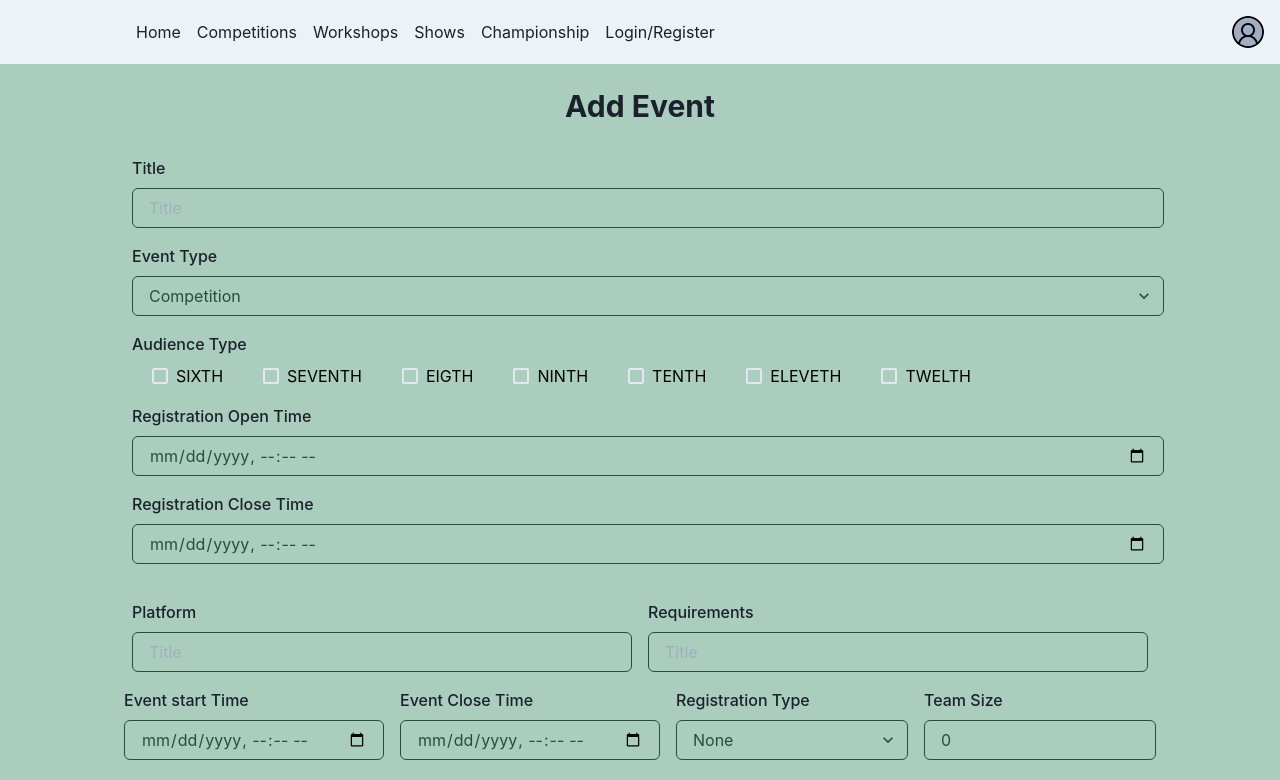
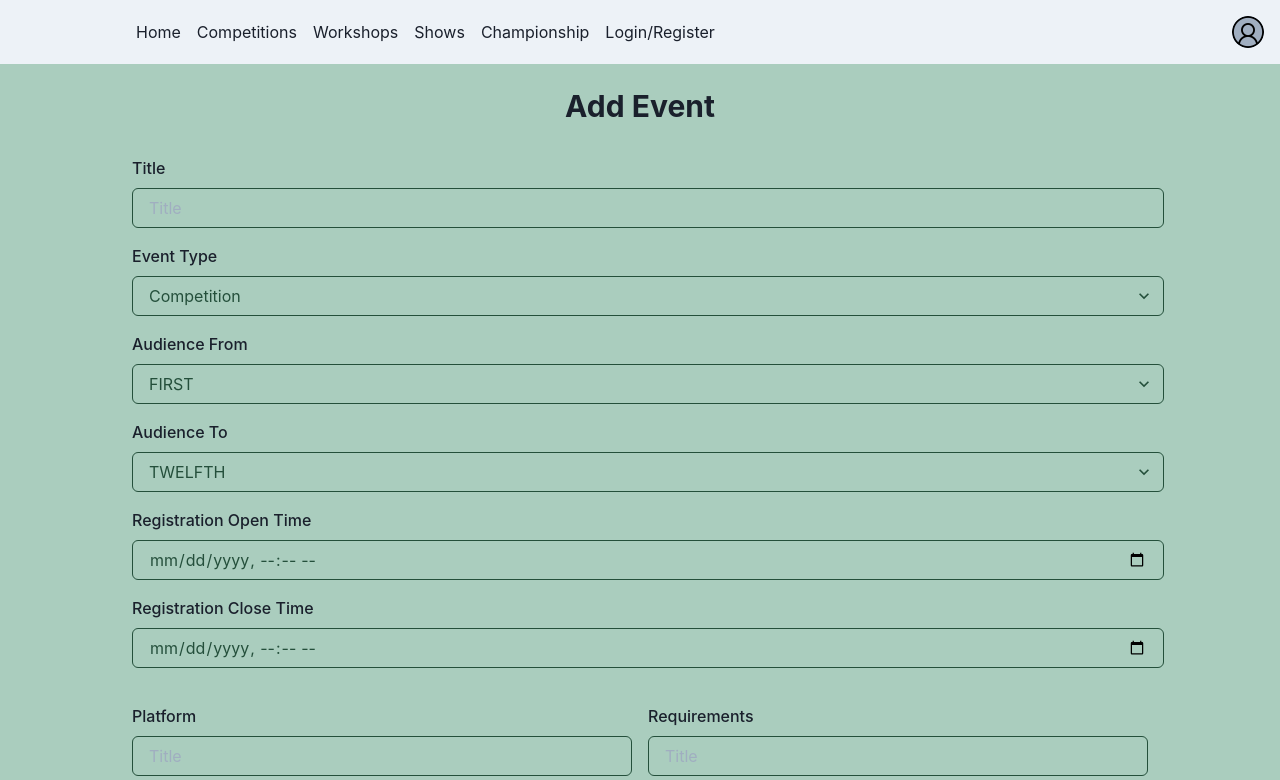
Before and after one commit to ShaastraWebops/shaastra-junior-website, a React (Create React App) app: page /addevent in a window 1280 px wide. Shown: the top 780 px of the page. Built offline with nearby package versions, Linux system fonts and the light colour scheme; some icons are missing; a web font is replaced by a local one.

Commit message:
changes standards from 6th-12th to 1st-12th

```diff
--- a/src/components/pages/Admin/AddEvent.tsx
+++ b/src/components/pages/Admin/AddEvent.tsx
@@ -8,15 +8,12 @@ import moment from "moment";
 import { AddIcon, CheckIcon, MinusIcon } from '@chakra-ui/icons'
 import '../../../styles/addevent.css'
 import { GETEVENTS } from '../../../Queries.graphql'
+import { StandardArray } from '../../../types/generated/constants'
 
 
 
 const AddEvent = () => {
 
-  const audience = [
-    Standard.Sixth, Standard.Seventh, Standard.Eigth, Standard.Ninth,
-    Standard.Tenth, Standard.Eleventh, Standard.Twelfth
-  ];
   const [filter, setFilter] = React.useState("")
   const [addEvent, { data }] = useCreateEventMutation();
   const [image, setImage] = React.useState<any | null>();
@@ -24,13 +21,6 @@ const AddEvent = () => {
   const [uploaded, setUploaded] = React.useState(false);
   const [spinner, setSpinner] = React.useState(false);
   const [aerror, setError] = React.useState();
-  const [checked6, setChecked6] = React.useState(false);
-  const [checked7, setChecked7] = React.useState(false);
-  const [checked8, setChecked8] = React.useState(false);
-  const [checked9, setChecked9] = React.useState(false);
-  const [checked10, setChecked10] = React.useState(false);
-  const [checked11, setChecked11] = React.useState(false);
-  const [checked12, setChecked12] = React.useState(false);
 
   const [faqs, setfaqs] = React.useState([{ question: '', answer: '' }]);
   const [addfaq] = useCreateEventFaqMutation();
@@ -74,7 +64,8 @@ const AddEvent = () => {
           initialValues={{
             "title": "",
             "type": EventType.Competitions,
-            "Audience Type": [Standard.Twelfth],
+            "audienceStart": 0,
+            "audienceEnd": 11,
             "rot": "",
             "rct": "",
             "est": "",
@@ -86,14 +77,6 @@ const AddEvent = () => {
             "description": "",
           }}
           onSubmit={async (values, actions) => {
-            let audience: any[] = [];
-            if (checked6) audience.push(Standard.Sixth)
-            if (checked7) audience.push(Standard.Seventh)
-            if (checked8) audience.push(Standard.Eigth)
-            if (checked9) audience.push(Standard.Ninth)
-            if (checked10) audience.push(Standard.Tenth)
-            if (checked11) audience.push(Standard.Eleventh)
-            if (checked12) audience.push(Standard.Twelfth)
 
             await addEvent({
               variables: {
@@ -101,7 +84,7 @@ const AddEvent = () => {
                   title: values.title,
                   description: values.description,
                   eventType: values.type,
-                  audience: audience,
+                  audience: StandardArray.slice(values.audienceStart, values.audienceEnd),
                   platform: values.platform,
                   requirements: values.requirements,
                   registrationOpenTime: moment(values.rot).format("DD/MM/YYYY h:mm a"),
@@ -168,59 +151,23 @@ const AddEvent = () => {
                     </FormControl>
                   )}
                 </Field>
-                <Field name="Audience Type">
+                <Field name="audienceStart">
                   {({ field }: { field: any }) => (
                     <FormControl m={2}>
-                      <FormLabel >Audience Type</FormLabel>
-                      <Checkbox
-                        isChecked={checked6}
-                        onChange={(e) => setChecked6(!checked6)}
-                        marginX={"20px"}
-                      >
-                        <Text color={"black"}>SIXTH</Text>
-                      </Checkbox>
-                      <Checkbox
-                        isChecked={checked7}
-                        onChange={(e) => setChecked7(!checked7)}
-                        marginX={"20px"}
-                      >
-                        <Text color={"black"}>SEVENTH</Text>
-                      </Checkbox>
-                      <Checkbox
-                        isChecked={checked8}
-                        onChange={(e) => setChecked8(!checked8)}
-                        marginX={"20px"}
-                      >
-                        <Text color={"black"}>EIGTH</Text>
-                      </Checkbox>
-                      <Checkbox
-                        isChecked={checked9}
-                        onChange={(e) => setChecked9(!checked9)}
-                        marginX={"20px"}
-                      >
-                        <Text color={"black"}>NINTH</Text>
-                      </Checkbox>
-                      <Checkbox
-                        isChecked={checked10}
-                        onChange={(e) => setChecked10(!checked10)}
-                        marginX={"20px"}
-                      >
-                        <Text color={"black"}>TENTH</Text>
-                      </Checkbox>
-                      <Checkbox
-                        isChecked={checked11}
-                        onChange={(e) => setChecked11(!checked11)}
-                        marginX={"20px"}
-                      >
-                        <Text color={"black"}>ELEVETH</Text>
-                      </Checkbox>
-                      <Checkbox
-                        isChecked={checked12}
-                        onChange={(e) => setChecked12(!checked12)}
-                        marginX={"20px"}
-                      >
-                        <Text color={"black"}>TWELTH</Text>
-                      </Checkbox>
+                      <FormLabel >Audience From</FormLabel>
+                      <Select {...field} id="type" borderColor={'#244f3b'} placeholder="EventType" color={"#244f3b"}>
+                        {StandardArray.map((standard, index) => <option value={index}>{standard}</option>)}
+                      </Select>
+                    </FormControl>
+                  )}
+                </Field>
+                <Field name="audienceEnd">
+                  {({ field }: { field: any }) => (
+                    <FormControl m={2}>
+                      <FormLabel >Audience To</FormLabel>
+                      <Select {...field} id="type" borderColor={'#244f3b'} placeholder="EventType" color={"#244f3b"}>
+                        {StandardArray.map((standard, index) => <option value={index}>{standard}</option>)}
+                      </Select>
                     </FormControl>
                   )}
                 </Field>
--- a/src/components/pages/Admin/EditEvent.tsx
+++ b/src/components/pages/Admin/EditEvent.tsx
@@ -5,6 +5,7 @@ import moment from 'moment'
 import React, { Fragment } from 'react'
 import { useParams } from 'react-router-dom'
 import { GETEVENTS } from '../../../Queries.graphql'
+import { StandardArray } from '../../../types/generated/constants'
 import { EventType, RegistraionType, Standard, useEditEventMutation, useGetEventQuery } from '../../../types/generated/generated'
 import CustomBox from '../../shared/CustomBox'
 import Loader from '../../shared/Loader'
@@ -19,13 +20,6 @@ const EditEvent = () => {
   const [uploaded, setUploaded] = React.useState(false);
   const [spinner, setSpinner] = React.useState(false);
   const [aerror, setError] = React.useState();
-  const [checked6, setChecked6] = React.useState(false);
-  const [checked7, setChecked7] = React.useState(false);
-  const [checked8, setChecked8] = React.useState(false);
-  const [checked9, setChecked9] = React.useState(false);
-  const [checked10, setChecked10] = React.useState(false);
-  const [checked11, setChecked11] = React.useState(false);
-  const [checked12, setChecked12] = React.useState(false);
 
   const { data, loading, error } = useGetEventQuery({
     variables: {
@@ -67,7 +61,8 @@ const EditEvent = () => {
             {
               "title": event!.title,
               "type": event!.eventType,
-              "Audience Type": event!.audience,
+              "audienceStart": StandardArray.indexOf(event!.audience[0]),
+              "audienceEnd": StandardArray.indexOf(event!.audience.slice(-1)[0]),
               "rot": moment(parseInt(event?.registrationOpenTime!)).format("yyyy-MM-DDThh:mm:ss.SSS"),
               "rct": moment(parseInt(event?.registrationCloseTime!)).format("yyyy-MM-DDThh:mm:ss.SSS"),
               "est": moment(parseInt(event?.eventTimeFrom!)).format("yyyy-MM-DDThh:mm:ss.SSS"),
@@ -79,14 +74,6 @@ const EditEvent = () => {
               "description": event!.description,
             }}
           onSubmit={(values, actions) => {
-            let audience: any[] = [];
-            if (checked6) audience.push(Standard.Sixth)
-            if (checked7) audience.push(Standard.Seventh)
-            if (checked8) audience.push(Standard.Eigth)
-            if (checked9) audience.push(Standard.Ninth)
-            if (checked10) audience.push(Standard.Tenth)
-            if (checked11) audience.push(Standard.Eleventh)
-            if (checked12) audience.push(Standard.Twelfth)
 
             EditEvent({
               variables: {
@@ -95,7 +82,7 @@ const EditEvent = () => {
                   title: values.title,
                   description: values.description,
                   eventType: values.type,
-                  audience: audience,
+                  audience: StandardArray.slice(values.audienceStart, values.audienceEnd),
                   platform: values.platform,
                   requirements: values.requirements,
                   registrationOpenTime: moment(values.rot).format("DD/MM/YYYY h:mm a"),
@@ -149,59 +136,23 @@ const EditEvent = () => {
                   )}
                 </Field>
 
-                <Field name="Audience Type">
+                <Field name="audienceStart">
                   {({ field }: { field: any }) => (
                     <FormControl m={2}>
-                      <FormLabel >Audience Type</FormLabel>
-                      <Checkbox
-                        isChecked={checked6}
-                        onChange={(e) => setChecked6(!checked6)}
-                        marginX={"20px"}
-                      >
-                        <Text color={"black"}>SIXTH</Text>
-                      </Checkbox>
-                      <Checkbox
-                        isChecked={checked7}
-                        onChange={(e) => setChecked7(!checked7)}
-                        marginX={"20px"}
-                      >
-                        <Text color={"black"}>SEVENTH</Text>
-                      </Checkbox>
-                      <Checkbox
-                        isChecked={checked8}
-                        onChange={(e) => setChecked8(!checked8)}
-                        marginX={"20px"}
-                      >
-                        <Text color={"black"}>EIGTH</Text>
-                      </Checkbox>
-                      <Checkbox
-                        isChecked={checked9}
-                        onChange={(e) => setChecked9(!checked9)}
-                        marginX={"20px"}
-                      >
-                        <Text color={"black"}>NINTH</Text>
-                      </Checkbox>
-                      <Checkbox
-                        isChecked={checked10}
-                        onChange={(e) => setChecked10(!checked10)}
-                        marginX={"20px"}
-                      >
-                        <Text color={"black"}>TENTH</Text>
-                      </Checkbox>
-                      <Checkbox
-                        isChecked={checked11}
-                        onChange={(e) => setChecked11(!checked11)}
-                        marginX={"20px"}
-                      >
-                        <Text color={"black"}>ELEVETH</Text>
-                      </Checkbox>
-                      <Checkbox
-                        isChecked={checked12}
-                        onChange={(e) => setChecked12(!checked12)}
-                        marginX={"20px"}
-                      >
-                        <Text color={"black"}>TWELTH</Text>
-                      </Checkbox>
+                      <FormLabel >Audience From</FormLabel>
+                      <Select {...field} id="type" borderColor={'#244f3b'} placeholder="EventType" color={"#244f3b"}>
+                        {StandardArray.map((standard, index) => <option value={index}>{standard}</option>)}
+                      </Select>
+                    </FormControl>
+                  )}
+                </Field>
+                <Field name="audienceEnd">
+                  {({ field }: { field: any }) => (
+                    <FormControl m={2}>
+                      <FormLabel >Audience To</FormLabel>
+                      <Select {...field} id="type" borderColor={'#244f3b'} placeholder="EventType" color={"#244f3b"}>
+                        {StandardArray.map((standard, index) => <option value={index}>{standard}</option>)}
+                      </Select>
                     </FormControl>
                   )}
                 </Field>
--- a/src/components/pages/signinUp/SignUp.tsx
+++ b/src/components/pages/signinUp/SignUp.tsx
@@ -12,13 +12,14 @@ import { useHistory, Redirect } from 'react-router-dom';
 import sj_logo from "../../../images/home/sj_logo_color_tr.png";
 import { cities } from './cities';
 import {Modal, ModalOverlay, ModalBody, ModalCloseButton, ModalContent, ModalHeader, useDisclosure} from "@chakra-ui/react"
+import { StandardArray } from '../../../types/generated/constants';
 
 
 const SignUp = () => {
 
     var {isOpen, onOpen, onClose} = useDisclosure();
 
-    const { Sixth, Seventh, Eigth, Ninth, Tenth, Eleventh, Twelfth } = Standard
+    //const { Sixth, Seventh, Eigth, Ninth, Tenth, Eleventh, Twelfth } = Standard
     const [createUserMutation, { data, loading, error }] = useCreateUserMutation();
     const [email, setEmail] = useState("")
     const [pw, setPw] = useState("")
@@ -27,7 +28,7 @@ const SignUp = () => {
     const [school, setSchool] = useState("")
     const [state, setState] = useState("Andaman and Nicobar Islands")
     const [city, setCity] = useState("")
-    const [standard, setStandard] = useState<Standard>(Sixth)
+    const [standard, setStandard] = useState<Standard>(StandardArray[0])
     const history = useHistory()
     const [logged, setLogged] = useState(false)
 
@@ -38,18 +39,18 @@ const SignUp = () => {
     const schoolHandler = (e: any) => { setSchool(e.target.value) }
     const stateHandler = (e: any) => { setState(e.target.value) }
     const cityHandler = (e: any) => { setCity(e.target.value) }
-    const classHandler = (e: any) => {
-        switch (e.target.value) {
-            case 'SIXTH': setStandard(Sixth); break;
-            case 'SEVENTH': setStandard(Seventh); break;
-            case 'EIGTH': setStandard(Eigth); break;
-            case 'NINTH': setStandard(Ninth); break;
-            case 'TENTH': setStandard(Tenth); break;
-            case 'ELEVENTH': setStandard(Eleventh); break;
-            default: setStandard(Twelfth);
+    const classHandler = (e: any) => { setStandard(e.target.value)}
+    //     switch (e.target.value) {
+    //         case 'SIXTH': setStandard(Sixth); break;
+    //         case 'SEVENTH': setStandard(Seventh); break;
+    //         case 'EIGTH': setStandard(Eigth); break;
+    //         case 'NINTH': setStandard(Ninth); break;
+    //         case 'TENTH': setStandard(Tenth); break;
+    //         case 'ELEVENTH': setStandard(Eleventh); break;
+    //         default: setStandard(Twelfth);
 
-        }
-    }
+    //     }
+    // }
     // let states: any = '';
     // for (states in cities) {
     //     // cities[states];
@@ -74,6 +75,7 @@ const SignUp = () => {
                         e.preventDefault();
                         if (pw === checkPw) {
                             try {
+                                console.log(standard);
                                 const resp = await createUserMutation({
                                     variables: {
                                         createUserData: {
@@ -90,6 +92,8 @@ const SignUp = () => {
                                 setLogged(true)
                             }
                             catch (err) { console.log(err) }
+                        } else {
+                            window.alert("Password and confirm password didn't match")
                         }
                     }}>
                         {/* <Flex width="fit-content" margin="auto" paddingTop="2vh" paddingBottom="2vh" justifyContent="space-between" height="70%" className="sign-input-up"> */}
@@ -116,13 +120,7 @@ const SignUp = () => {
                                     <div>
                                     <label htmlFor="class">Class</label>
                                     <select required name="class" id="class" onChange={classHandler} placeholder="Select Class">
-                                        <option value="SIXTH">Sixth</option>
-                                        <option value="SEVENTH">Seventh</option>
-                                        <option value="EIGTH">Eight</option>
-                                        <option value="NINTH">Ninth</option>
-                                        <option value="TENTH">Tenth</option>
-                                        <option value="ELEVENTH">Eleventh</option>
-                                        <option value="TWELTH">Twelfth</option>
+                                        {StandardArray.map((_standard) => <option value={_standard}>{_standard}</option>)}
                                     </select>
                                     </div>
                                     <div>
@@ -197,6 +195,8 @@ const SignUp = () => {
                                 }
                                 catch (err) { console.log(err) }
                                 history.push('/')
+                            } else {
+                                window.alert("Password and confirm password didn't match")
                             }
                         }}>
                             {/* <Flex width="fit-content" margin="auto" paddingTop="2vh" paddingBottom="2vh" justifyContent="space-between" height="70%" className="sign-input-up"> */}
@@ -223,13 +223,7 @@ const SignUp = () => {
                                     <div>
                                     <label htmlFor="class">Class</label>
                                     <select required name="class" id="class" onChange={classHandler} placeholder="Select Class">
-                                        <option value="SIXTH">Sixth</option>
-                                        <option value="SEVENTH">Seventh</option>
-                                        <option value="EIGTH">Eight</option>
-                                        <option value="NINTH">Ninth</option>
-                                        <option value="TENTH">Tenth</option>
-                                        <option value="ELEVENTH">Eleventh</option>
-                                        <option value="TWELTH">Twelfth</option>
+                                        {StandardArray.map((_standard) => <option value={_standard}>{_standard}</option>)}
                                     </select>
                                     </div>
                                     <div>
--- /dev/null
+++ b/src/types/generated/constants.tsx
@@ -0,0 +1,16 @@
+import { Standard } from "./generated";
+
+export const StandardArray = [
+    Standard.First,
+    Standard.Second,
+    Standard.Third,
+    Standard.Fourth,
+    Standard.Fifth,
+    Standard.Sixth,
+    Standard.Seventh,
+    Standard.Eigth,
+    Standard.Ninth,
+    Standard.Tenth,
+    Standard.Eleventh,
+    Standard.Twelfth
+]
```
